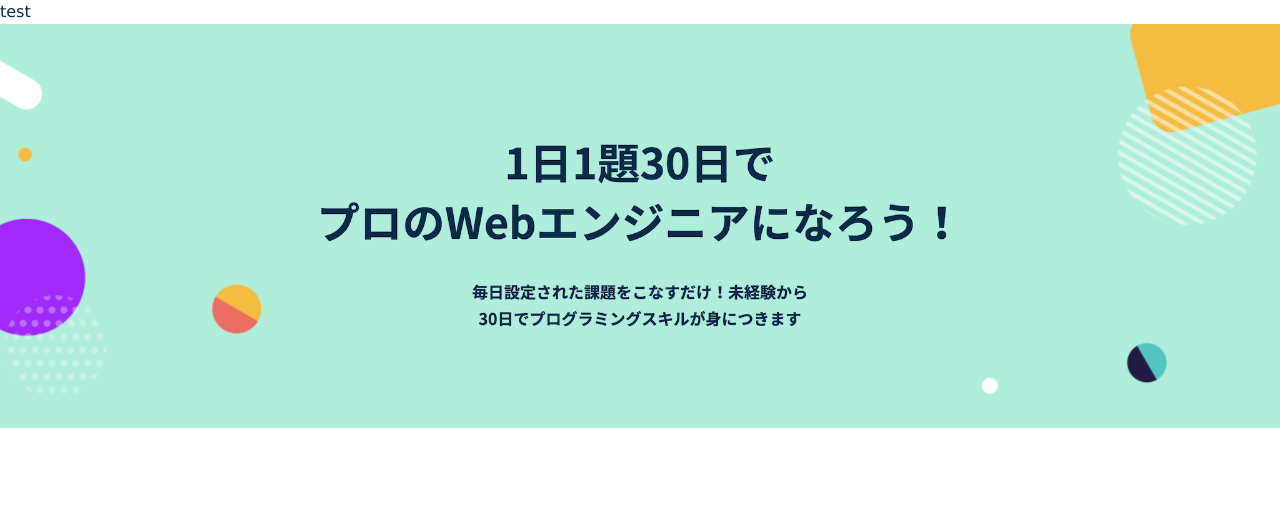
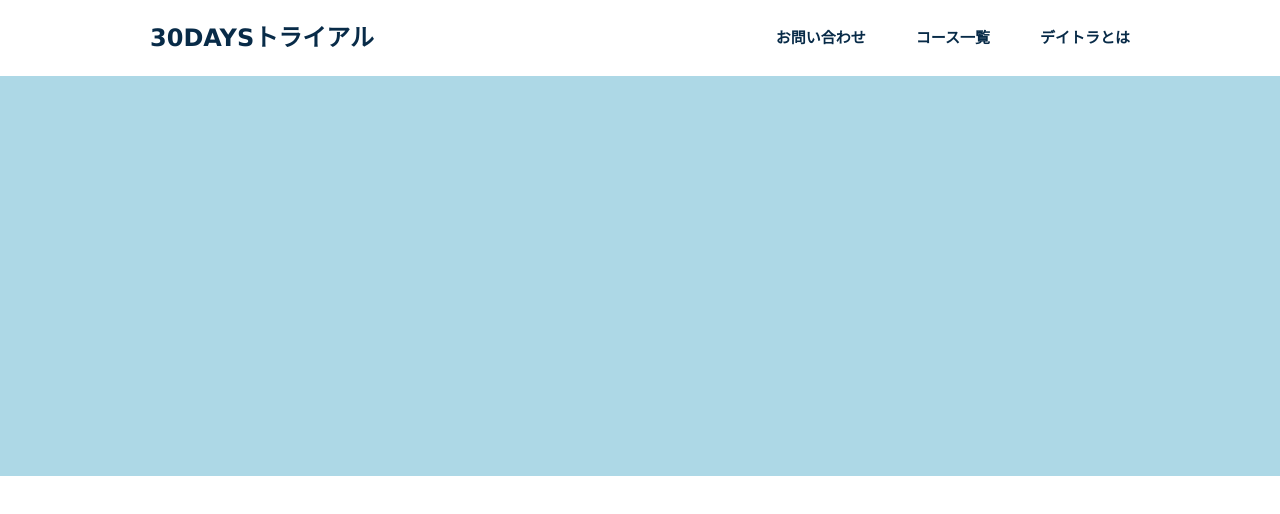
Before and after one commit to Kooga111/first-webpage, a plain HTML site: page index.html in a window 1280 px wide. Drawn offline with Linux system fonts and the light colour scheme.

Commit message:
headerまで完成

```diff
--- a/css/style.css
+++ b/css/style.css
@@ -23,3 +23,49 @@ a:hover{
     max-width: 980px;
     margin:auto;
 }
+
+.clear{
+    clear:both;
+}
+
+/*===================
+header
+====================*/
+header{
+    padding: 20px 0;
+}
+
+.header-left{
+    float: left;
+}
+
+.header-right{
+    float: right;
+}
+
+.top{
+    background-color: lightblue;
+    height: 400px;
+}
+
+.clear::after{
+    content:"" ;
+    clear: both;
+    display: block;
+}
+
+.header-title{
+    font-weight: bold;
+    font-size: 24px;
+}
+
+.header-nav-item{
+    float: right;
+    margin-left: 50px;
+}
+
+.header-nav-item a{
+    font-size: 15px;
+    font-weight: 600;
+    line-height: 36px;
+}
--- a/index.html
+++ b/index.html
@@ -12,13 +12,22 @@
 <body>
 
     <header>
-        <a href="#">test</a>
-
-
+        <div class="container clear">
+            <div class="header-left">
+                <h1 class="header-title">30DAYSトライアル</h1>
+            </div>
+            <div class="header-right">
+                 <ul class="header-nav clear">
+                    <li class="header-nav-item"><a href="#">デイトラとは</a></li>
+                    <li class="header-nav-item"><a href="#">コース一覧</a></li>
+                    <li class="header-nav-item"><a href="#">お問い合わせ</a></li>
+                </ul>
+            </div>
+        </div>
     </header>
 
     <section class="top">
-        <img src="./img/main-vsual.png" alt="">
+        <!-- <img src="./img/main-vsual.png" alt=""> -->
 
     </section>
 
```
